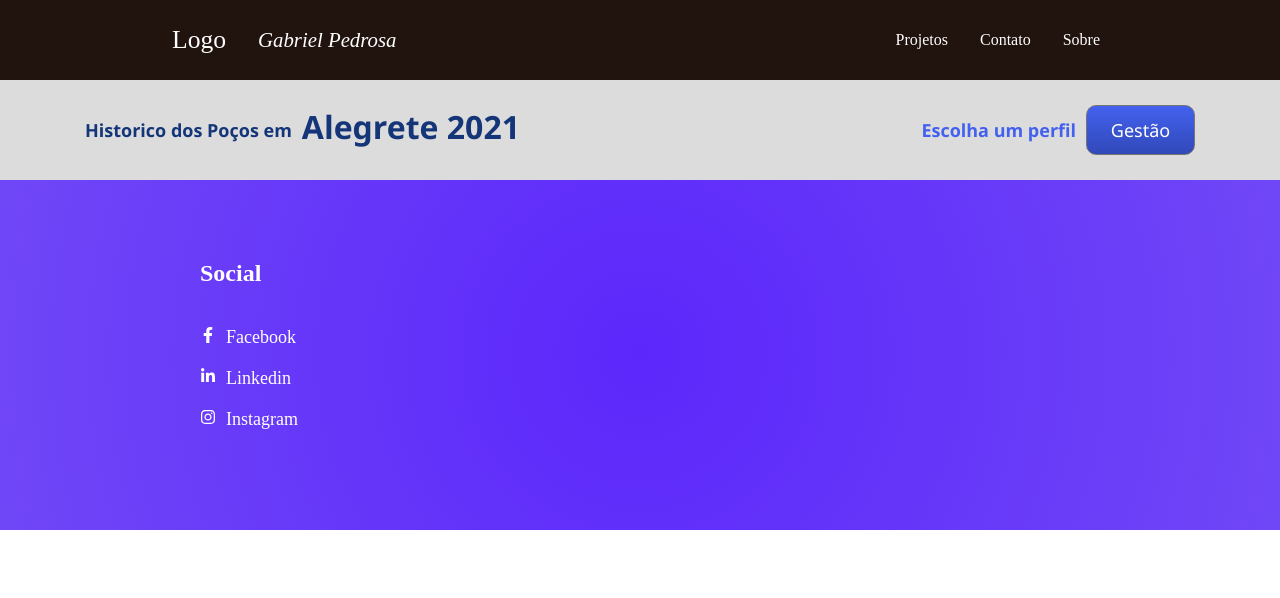
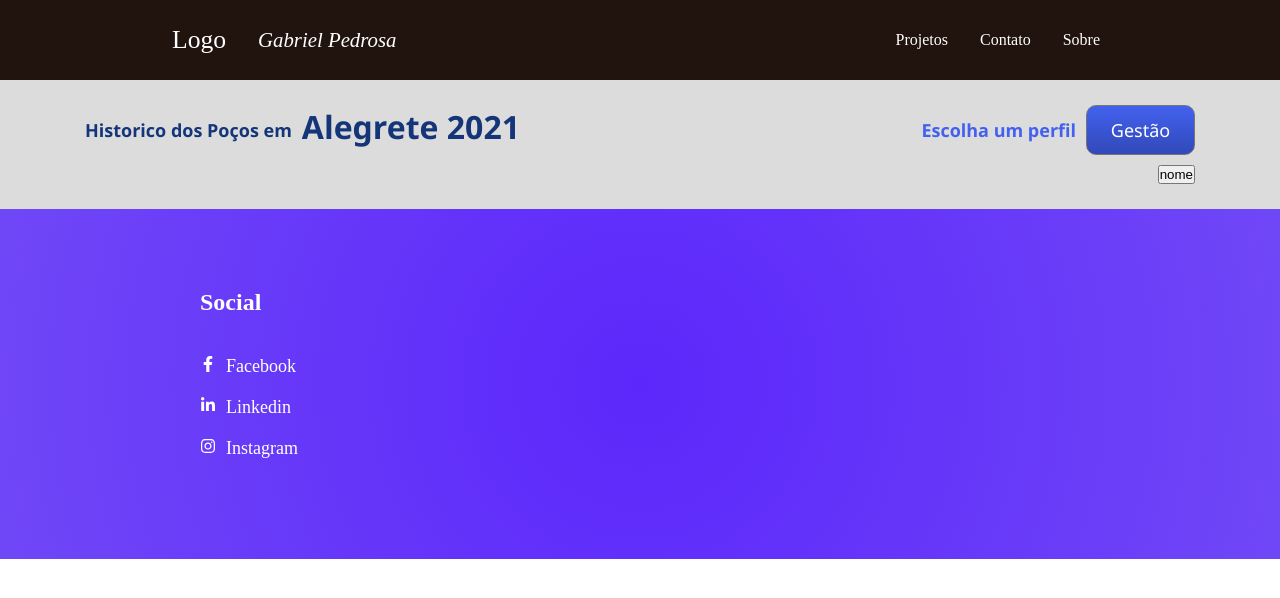
Before and after one commit to gabrielpedrosa/portfolio, a Next.js app: page / in a window 1280 px wide. Shown: the top 598 px of the page. Built offline with nearby package versions, Linux system fonts and the light colour scheme.

Commit message:
Enviando subtitle

```diff
--- a/components/dashboard/DashboardComponents.js
+++ b/components/dashboard/DashboardComponents.js
@@ -26,3 +26,16 @@ export function DashboardTitle(props){
 
     )
 }
+
+export function DashboardSubTitle(props){
+    return(
+        <div className={dashboardStyle.title}>
+            <div className={dashboardStyle.flex}>
+                {props.children}
+            </div>
+            <div className={dashboardStyle.flex}>
+                <button className={dashboardStyle.btn}>nome</button>
+            </div>
+        </div>
+    )
+}
--- a/components/dashboard/Style/dashboard.module.css
+++ b/components/dashboard/Style/dashboard.module.css
@@ -13,7 +13,7 @@
 
 }
 .container{
-    display: flex;
+    display: block;
     margin: 0;
     padding: 20px 80px;
     background-color: gainsboro;
--- a/components/dashboard/index.js
+++ b/components/dashboard/index.js
@@ -1,9 +1,10 @@
-import { Container, DashboardTitle } from "./DashboardComponents";
+import { Container, DashboardTitle, DashboardSubTitle } from "./DashboardComponents";
 
 const dashboard = () => {
     return(
         <Container>
             <DashboardTitle title="Historico dos Poços em" city="Alegrete 2021"/>
+            <DashboardSubTitle></DashboardSubTitle>
         </Container>
     )
 }
```
